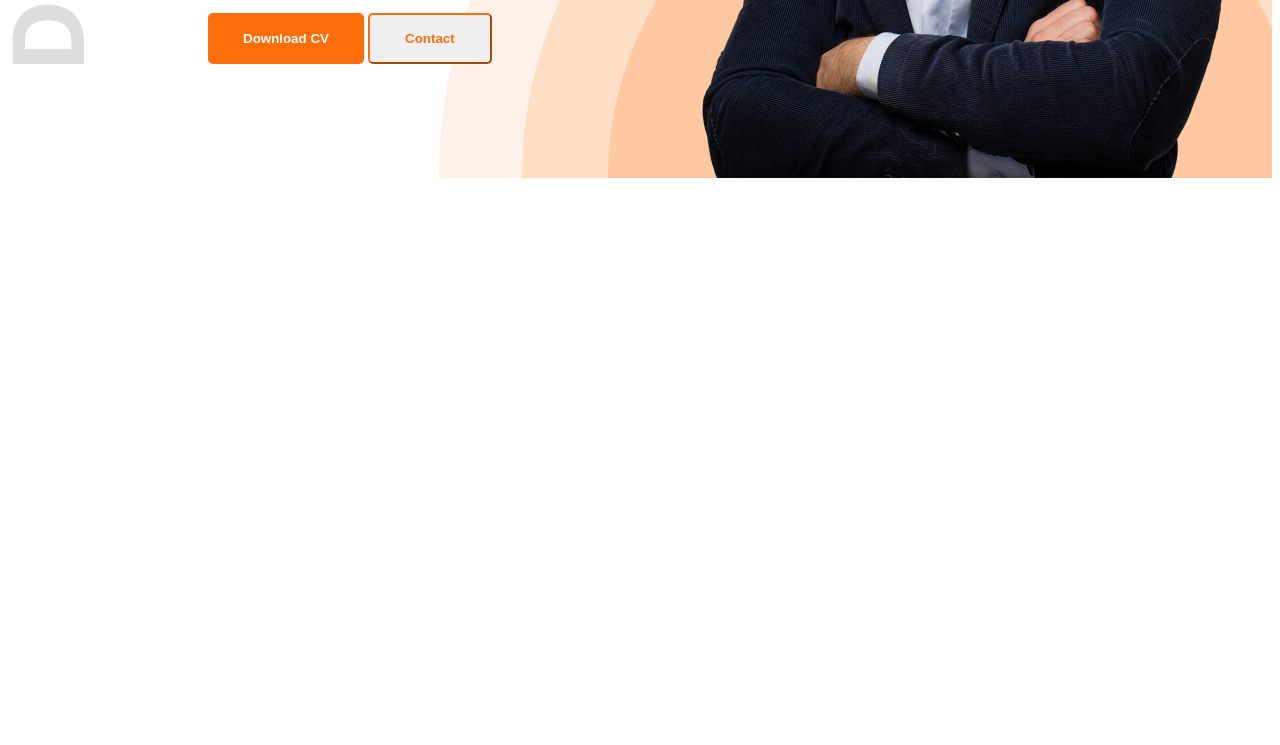
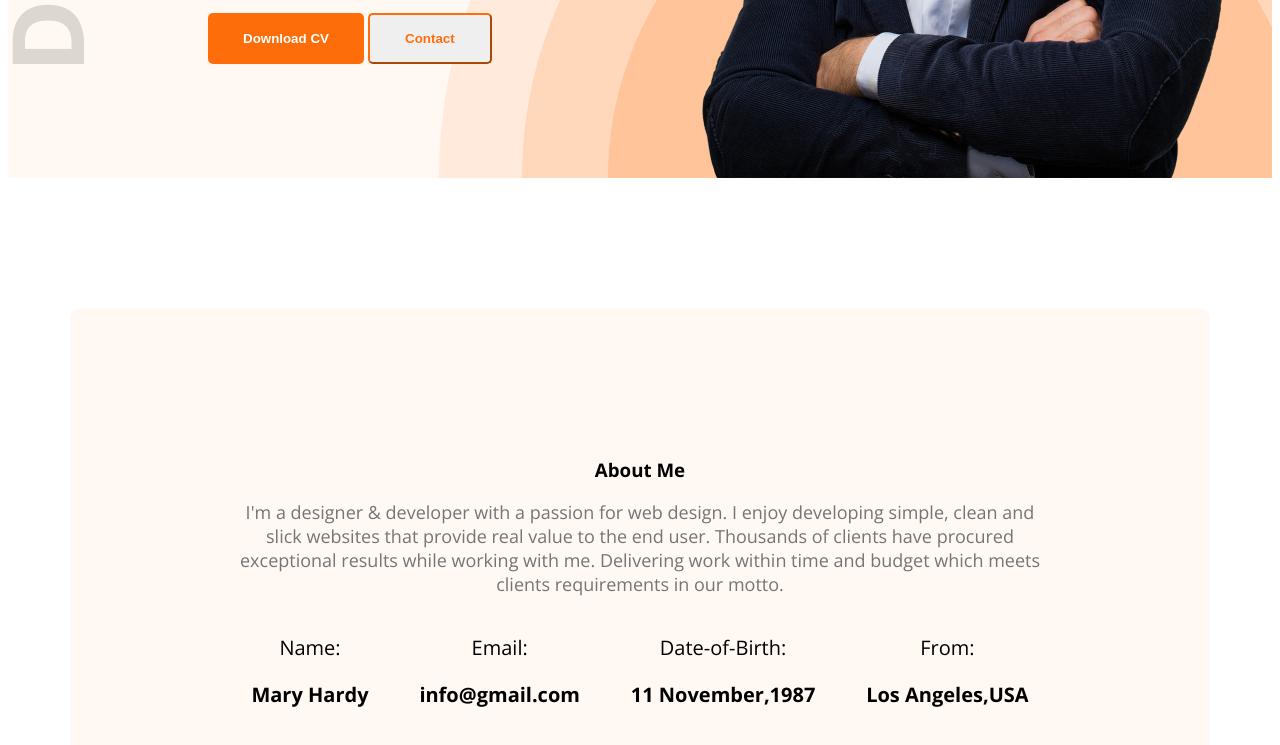
Before and after one commit to Muntakim61/sample-developer-portfolio, a plain HTML site: page index.html in a window 1280 px wide. Shown: the part 749-1494 px from the top of the page. Before the commit the page ends 935 px from the top, so only its background shows below. Drawn offline with nearby package versions, Linux system fonts and the light colour scheme.

Commit message:
about section done

```diff
--- a/index.html
+++ b/index.html
@@ -13,7 +13,7 @@
 </head>
 
 <body class="open-sans-normal">
-    <header class="header">
+    <header class="header secondary-bg">
         <nav>
             <h3 class="nav-title">Ma<span class="text-primary">r</span>y</h3>
             <ul>
@@ -35,7 +35,28 @@
         </div>
     </header>
     <main>
-
+        <section class="about secondary-bg">
+            <h3 class="section-title">About Me</h3>
+            <p class="section-description">I'm a designer & developer with a passion for web design. I enjoy developing simple, clean and slick websites that provide real value to the end user. Thousands of clients have procured exceptional results while working with me. Delivering work within time and budget which meets clients requirements in our motto.</p>
+            <div class="about-items">
+                <div class="about-item">
+                    <p class="item-title">Name:</p>
+                    <p class="item-description">Mary Hardy</p>
+                </div>
+                <div class="about-item">
+                    <p class="item-title">Email:</p>
+                    <p class="item-description">info@gmail.com</p>
+                </div>
+                <div class="about-item">
+                    <p class="item-title">Date-of-Birth:</p>
+                    <p class="item-description">11 November,1987</p>
+                </div>
+                <div class="about-item">
+                    <p class="item-title">From:</p>
+                    <p class="item-description">Los Angeles,USA</p>
+                </div>
+            </div>
+        </section>
     </main>
     <footer>
 
--- a/styles/styles.css
+++ b/styles/styles.css
@@ -6,6 +6,9 @@
     "wdth" 100;
 }
 /* shared styles */
+.secondary-bg{
+    background-color: #FFF8F3;
+}
 .text-primary{
     color: #FD6E0A;
 }
@@ -28,11 +31,21 @@
     border-radius: 5px;
 
 }
+.section-styles{
+    font-size: 35px;
+    font-weight: bold;
+    color: #181818;
+}
+.section-description{
+    font-size: 18px;
+    color: #757575;
+}
 /* header styles */
 .header{
     background-image: url("../images/developer.png"),url("../images/header_bg.png");
     background-repeat: no-repeat;
     background-position: top left,bottom right;
+    margin: 0;
 }
 /* nav styles */
 nav{
@@ -79,3 +92,24 @@ nav li a{
     width: 584px;
     height: 676px;
 }
+/* main styles */
+main{
+    max-width: 1140px;
+    margin: 0 auto;
+}
+/* about styles */
+.about{
+    border-radius: 10px;
+    padding: 130px 156px;
+    text-align: center;
+    margin-top: 130px;
+}
+.about-items{
+    font-size: 20px;
+    display: flex;
+    justify-content: space-around;
+
+}
+.item-description{
+    font-weight: bold;
+}
```
